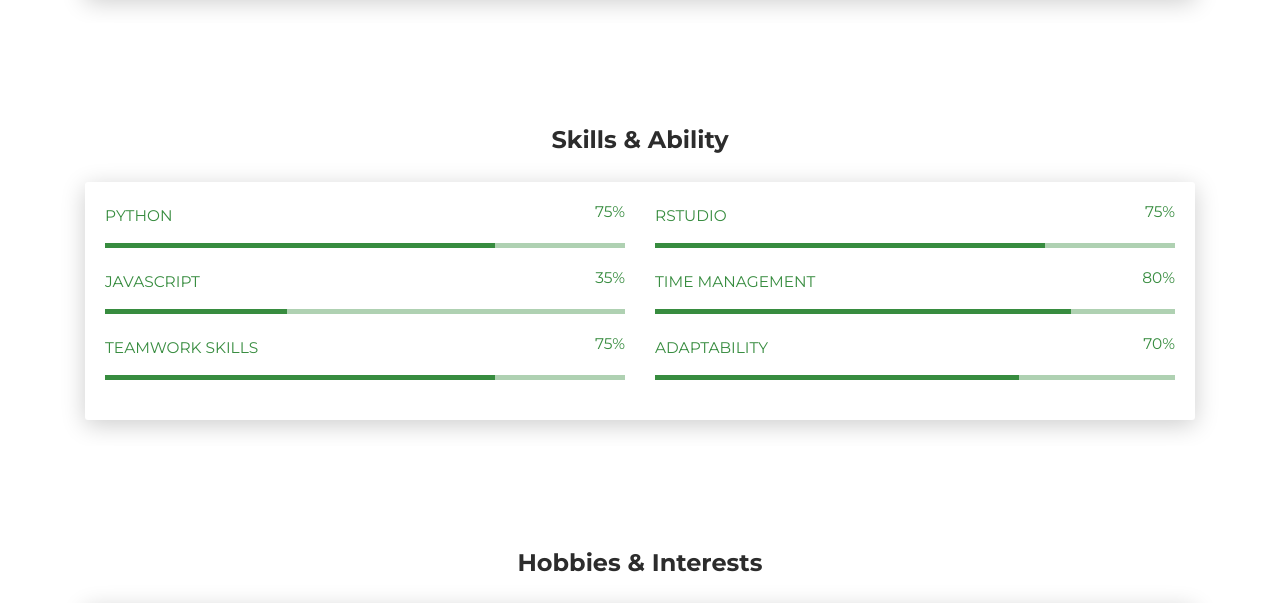
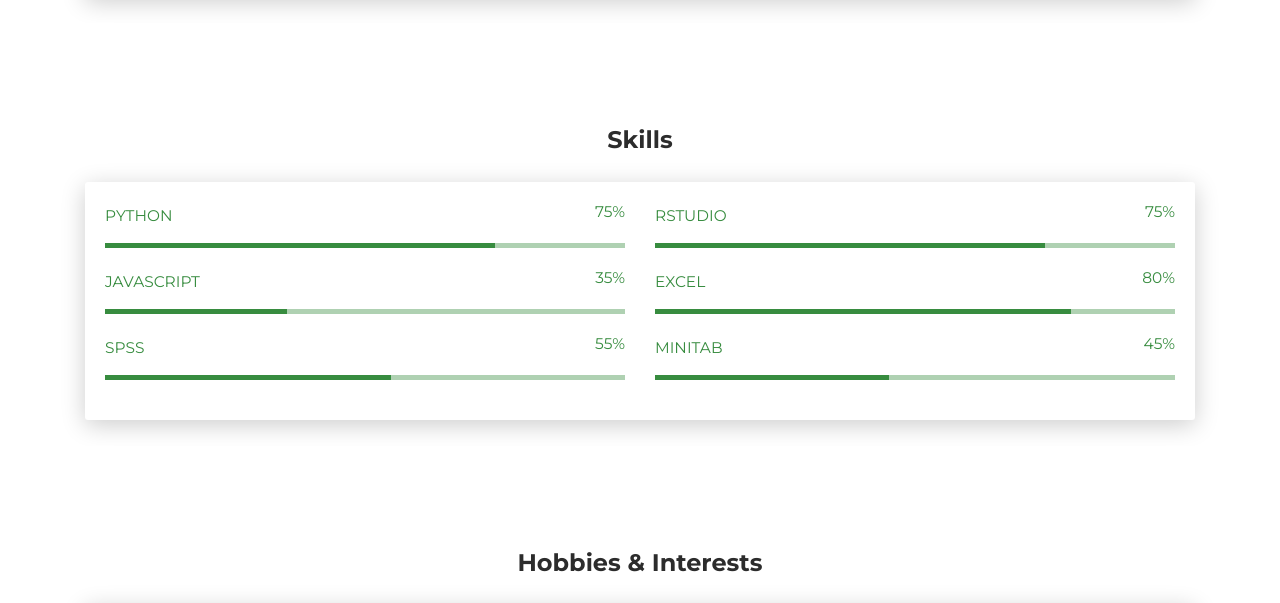
Before and after one commit to gidyliv/gidyliv.github.io, a plain HTML site: page index.html in a window 1280 px wide. Shown: the part 903-1506 px from the top of the page. Drawn offline with Linux system fonts and the light colour scheme.

Commit message:
initial commit

```diff
--- a/index.html
+++ b/index.html
@@ -25,7 +25,8 @@
         <nav class="navbar navbar-expand-lg fixed-top navbar-transparent bg-primary" color-on-scroll="400">
           <div class="container">
             <div class="navbar-translate"><a class="navbar-brand" href="#" rel="tooltip">Ergidya's CV</a>
-              <button class="navbar-toggler navbar-toggler" type="button" data-toggle="collapse" data-target="#navigation" aria-controls="navigation" aria-expanded="false" aria-label="Toggle navigation"><span class="navbar-toggler-bar bar1"></span><span class="navbar-toggler-bar bar2"></span><span class="navbar-toggler-bar bar3"></span></button>
+              <button class="navbar-toggler navbar-toggler" type="button" data-toggle="collapse" data-target="#navigation" aria-controls="navigation" aria-expanded="false" aria-label="Toggle navigation">
+			  <span class="navbar-toggler-bar bar1"></span><span class="navbar-toggler-bar bar2"></span><span class="navbar-toggler-bar bar3"></span></button>
             </div>
             <div class="collapse navbar-collapse justify-content-end" id="navigation">
               <ul class="navbar-nav">
@@ -107,21 +108,23 @@
 </div>
 <div class="section" id="skill">
   <div class="container">
-    <div class="h4 text-center mb-4 title">Skills & Ability</div>
+    <div class="h4 text-center mb-4 title">Skills</div>
     <div class="card" data-aos="fade-up" data-aos-anchor-placement="top-bottom">
       <div class="card-body">
         <div class="row">
           <div class="col-md-6">
             <div class="progress-container progress-primary"><span class="progress-badge">Python</span>
               <div class="progress">
-                <div class="progress-bar progress-bar-primary" data-aos="progress-full" data-aos-offset="10" data-aos-duration="2000" role="progressbar" aria-valuenow="60" aria-valuemin="0" aria-valuemax="100" style="width: 75%;"></div><span class="progress-value">75%</span>
+                <div class="progress-bar progress-bar-primary" data-aos="progress-full" data-aos-offset="10" data-aos-duration="2000" role="progressbar" aria-valuenow="60" aria-valuemin="0" aria-valuemax="100" style="width: 75%;"></div>
+				<span class="progress-value">75%</span>
               </div>
             </div>
           </div>
           <div class="col-md-6">
             <div class="progress-container progress-primary"><span class="progress-badge">RSTUDIO</span>
               <div class="progress">
-                <div class="progress-bar progress-bar-primary" data-aos="progress-full" data-aos-offset="10" data-aos-duration="2000" role="progressbar" aria-valuenow="60" aria-valuemin="0" aria-valuemax="100" style="width: 75%;"></div><span class="progress-value">75%</span>
+                <div class="progress-bar progress-bar-primary" data-aos="progress-full" data-aos-offset="10" data-aos-duration="2000" role="progressbar" aria-valuenow="60" aria-valuemin="0" aria-valuemax="100" style="width: 75%;"></div>
+				<span class="progress-value">75%</span>
               </div>
             </div>
           </div>
@@ -130,30 +133,34 @@
           <div class="col-md-6">
             <div class="progress-container progress-primary"><span class="progress-badge">JavaScript</span>
               <div class="progress">
-                <div class="progress-bar progress-bar-primary" data-aos="progress-full" data-aos-offset="10" data-aos-duration="2000" role="progressbar" aria-valuenow="60" aria-valuemin="0" aria-valuemax="100" style="width: 35%;"></div><span class="progress-value">35%</span>
+                <div class="progress-bar progress-bar-primary" data-aos="progress-full" data-aos-offset="10" data-aos-duration="2000" role="progressbar" aria-valuenow="60" aria-valuemin="0" aria-valuemax="100" style="width: 35%;"></div>
+				<span class="progress-value">35%</span>
               </div>
             </div>
           </div>
           <div class="col-md-6">
-            <div class="progress-container progress-primary"><span class="progress-badge">Time Management</span>
+            <div class="progress-container progress-primary"><span class="progress-badge">Excel</span>
               <div class="progress">
-                <div class="progress-bar progress-bar-primary" data-aos="progress-full" data-aos-offset="10" data-aos-duration="2000" role="progressbar" aria-valuenow="60" aria-valuemin="0" aria-valuemax="100" style="width: 80%;"></div><span class="progress-value">80%</span>
+                <div class="progress-bar progress-bar-primary" data-aos="progress-full" data-aos-offset="10" data-aos-duration="2000" role="progressbar" aria-valuenow="60" aria-valuemin="0" aria-valuemax="100" style="width: 80%;"></div>
+				<span class="progress-value">80%</span>
               </div>
             </div>
           </div>
         </div>
         <div class="row">
           <div class="col-md-6">
-            <div class="progress-container progress-primary"><span class="progress-badge">Teamwork Skills</span>
+            <div class="progress-container progress-primary"><span class="progress-badge">SPSS</span>
               <div class="progress">
-                <div class="progress-bar progress-bar-primary" data-aos="progress-full" data-aos-offset="10" data-aos-duration="2000" role="progressbar" aria-valuenow="60" aria-valuemin="0" aria-valuemax="100" style="width: 75%;"></div><span class="progress-value">75%</span>
+                <div class="progress-bar progress-bar-primary" data-aos="progress-full" data-aos-offset="10" data-aos-duration="2000" role="progressbar" aria-valuenow="60" aria-valuemin="0" aria-valuemax="100" style="width: 55%;"></div>
+				<span class="progress-value">55%</span>
               </div>
             </div>
           </div>
           <div class="col-md-6">
-            <div class="progress-container progress-primary"><span class="progress-badge">Adaptability</span>
+            <div class="progress-container progress-primary"><span class="progress-badge">Minitab</span>
               <div class="progress">
-                <div class="progress-bar progress-bar-primary" data-aos="progress-full" data-aos-offset="10" data-aos-duration="2000" role="progressbar" aria-valuenow="60" aria-valuemin="0" aria-valuemax="100" style="width: 70%;"></div><span class="progress-value">70%</span>
+                <div class="progress-bar progress-bar-primary" data-aos="progress-full" data-aos-offset="10" data-aos-duration="2000" role="progressbar" aria-valuenow="60" aria-valuemin="0" aria-valuemax="100" style="width: 45%;"></div>
+				<span class="progress-value">45%</span>
               </div>
             </div>
           </div>
@@ -381,7 +388,7 @@
 </div>
 <div class="section" id="content">
   <div class="container">
-    <div class="h4 text-center mb-4 title">Steps to Create a Github Page Using The Git System</div>
+    <div class="h4 text-center mb-4 title">Steps to Create a Github Page Using The Git System <img src="images/github.png" align="middle" width="100" height="100" alt="Image"/></div>
     <div class="card" data-aos="fade-up" data-aos-anchor-placement="top-bottom">
       <div class="card-body">
 		  <div class="col-md-9" data-aos="fade-left" data-aos-offset="50" data-aos-duration="500">
@@ -392,7 +399,7 @@
 						<li>Buat nama repository dengan format <b>(username).github.io</b>. Selain itu, berikan deskripsi singkat dan jadikan public. Setelah itu, klik <i>Creat repository</i>.</li>
 						<li>Buka folder yang ingin di <i>upload</i> pada github. Kemudian, klik kanan dan klik <b>Git Bash Here</b>.</li>
 						<li>Lakukan <b>git init</b> pada command dan klik enter</li>
-						<li>Ketik <b>git remote add origin(alamat https Github pada repository)</b> </li>
+						<li>Ketik <b>git remote add origin (alamat https Github pada repository)</b> </li>
 						<li>Ketik <b>git remote</b> untuk memastikan remote baru telah ditambahkan.</li>
 						<li>Ketik <b>git add .</b> untuk melakukan commit pada semua file.</li>
 						<li>Lakukan commit dengan ketik <b>git commit -m “initial commit”</b>.</li>
```
Also changed, not shown: images/github.png (added).
